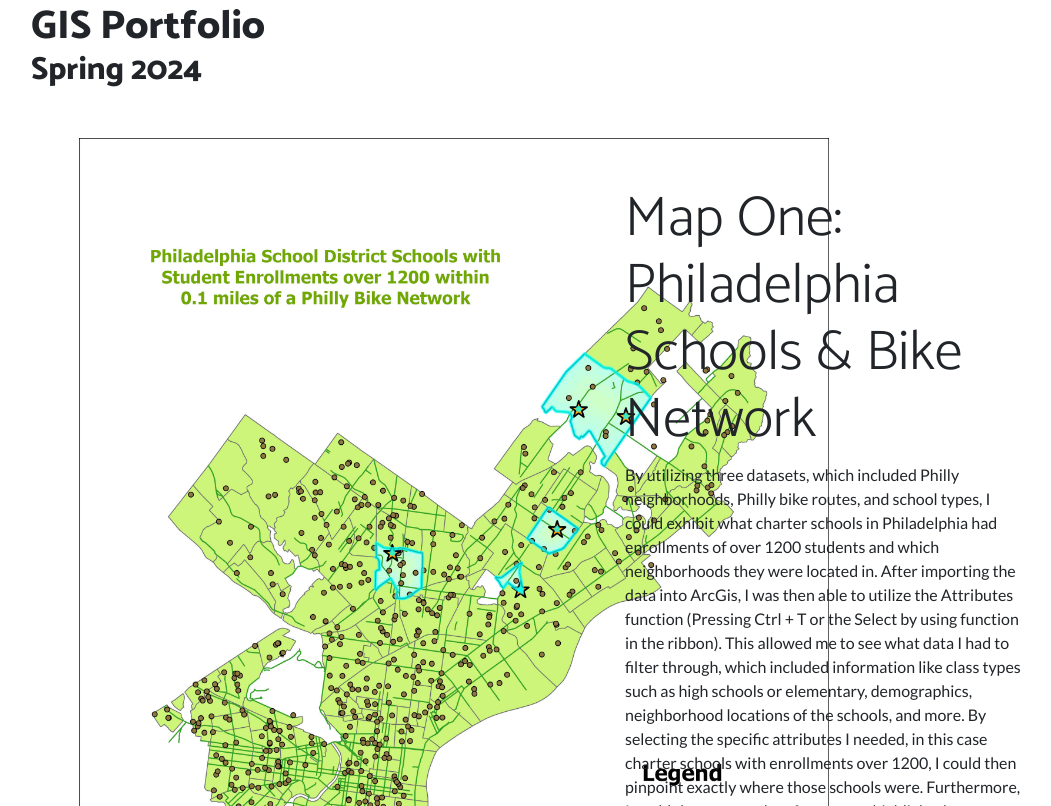
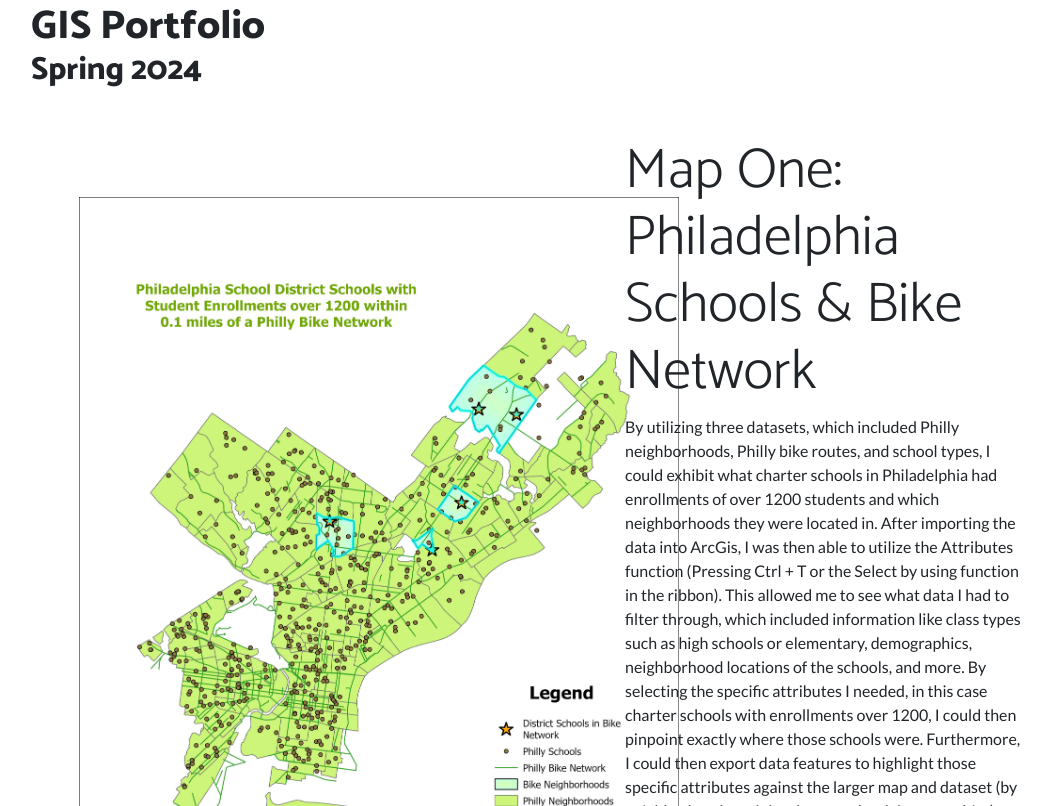
Before and after one commit to jasminvg/jasminvg, a plain HTML site: page index.html in a window 1280 px wide. Shown: the part 1274-2080 px from the top of the page, without its empty margins (87-1138 px from the left). Drawn offline with nearby package versions, Linux system fonts and the light colour scheme.

Commit message:
Update index.html

```diff
--- a/index.html
+++ b/index.html
@@ -72,7 +72,7 @@ t<!DOCTYPE html>
             <div class="container px-5">
                 <div class="row gx-5 align-items-center">
                     <div class="col-lg-6">
-                        <div class="p-5"><img src="assets/img/Map1.jpg" alt="Image" width="750" height="981"/></div>
+                        <div class="p-5"><img src="assets/img/Map1.jpg" alt="Image" width="600" height="766"/></div>
                     </div>
                     <div class="col-lg-6">
                         <div class="p-5">
```
